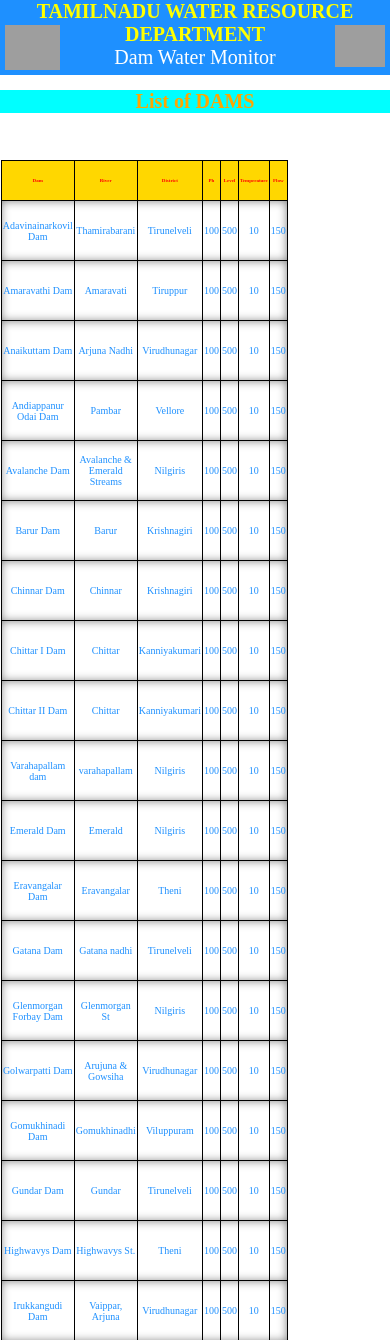
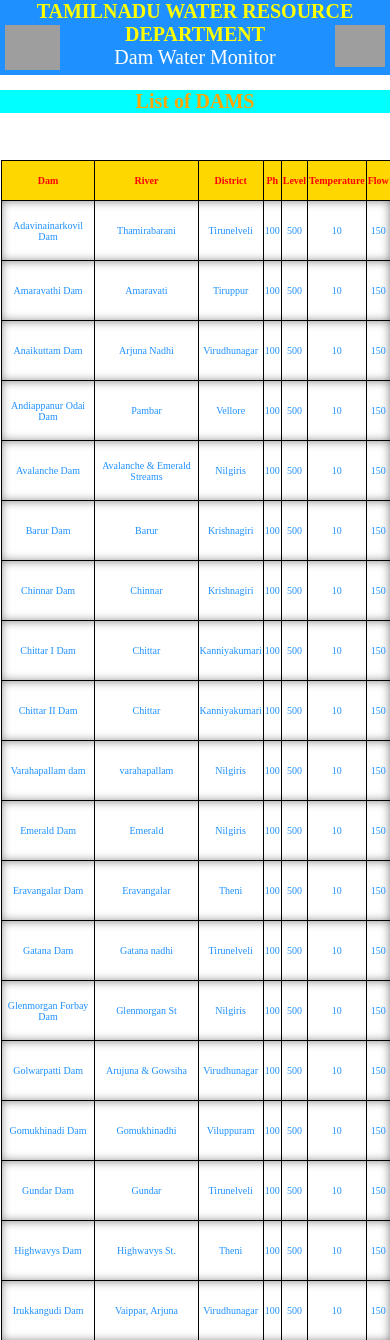
Before and after one commit to JAGAGANESH/TCE, a PHP site: page /list_of_dams.html in a window 390 px wide. Shown: the top 1340 px of the page. Run offline with PHP 8.4, Linux system fonts and the light colour scheme; grey boxes are pictures that could not be loaded.

Commit message:
Update index.css

```diff
--- a/TCE_IT_FOURT SEMESTER_PM/Water Quality Monitoring/index.css
+++ b/TCE_IT_FOURT SEMESTER_PM/Water Quality Monitoring/index.css
@@ -262,11 +262,11 @@
     .table1 {
         top: 160px;
         left: -9px;
-        width:200px;
+        width:100%;
     }
     .table_tr1 {
         height: 40px;
-        font-size: 10px;
+        font-size: 15px;
     }
     .table_tr2 {
         height:60px;
@@ -274,7 +274,7 @@
     }
     .table_tr3 {
         height: 40px;
-        font-size: 5px;
+        font-size: 10px;
     }
     .table_tr4 {
         height:60px;
```
